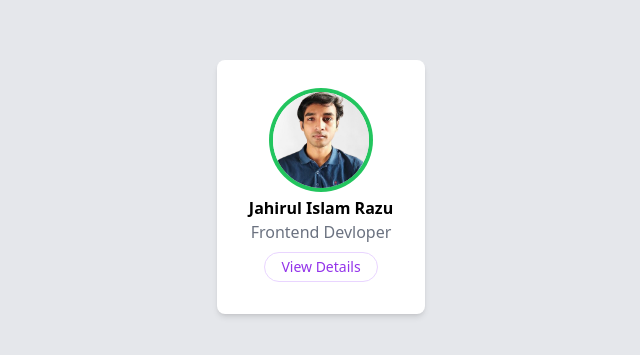
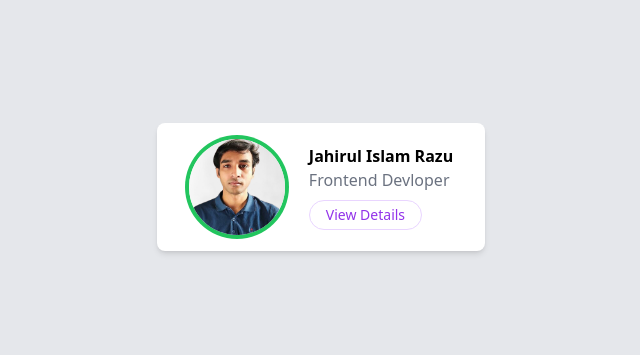
Before and after one commit to jir52bd/tailwind-basic, a website built with Vite: page index.html in a window 1280 px wide. Shown: the part 213-568 px from the top of the page, without its empty margins (319-959 px from the left). Built offline with nearby package versions, Linux system fonts and the light colour scheme.

Commit message:
Responsive variants

```diff
--- a/index.html
+++ b/index.html
@@ -8,9 +8,9 @@
 </head>
 <body class="h-screen  bg-gray-200 flex items-center justify-center">
     <div>
-        <div class="max-w-sm mx-auto p-8 rounded-lg bg-white shadow-md space-y-2">
-            <img class="h-24 mx-auto ring-4 ring-green-500 rounded-full" src="src/images/razu.jpg" alt="Logo">
-            <div class="text-center space-y-2">
+        <div class="max-w-sm mx-auto p-8 rounded-lg bg-white shadow-md space-y-2 sm:flex sm:items-center sm:py-4 sm:space-y-0 sm:space-x-6">
+            <img class="h-24 mx-auto ring-4 ring-green-500 rounded-full sm:mx-0 sm:flex-shrink-0" src="src/images/razu.jpg" alt="Logo">
+            <div class="text-center space-y-2 sm:text-left">
                 <div class="space-y-.5">
                     <p class="text-balck font-bold">Jahirul Islam Razu</p>
                     <p class="text-gray-500 font-medium">Frontend Devloper</p>
```
